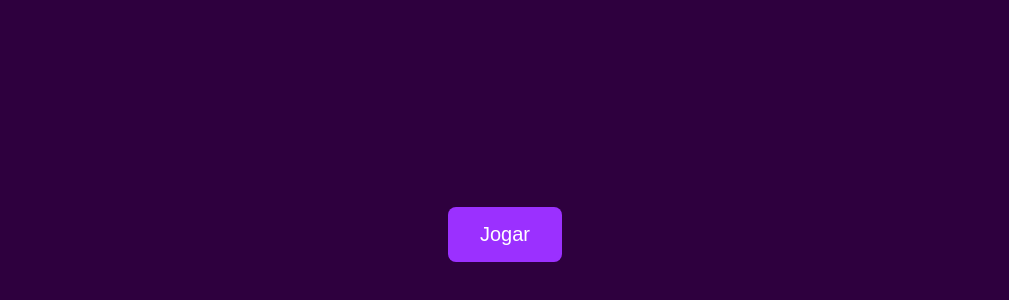
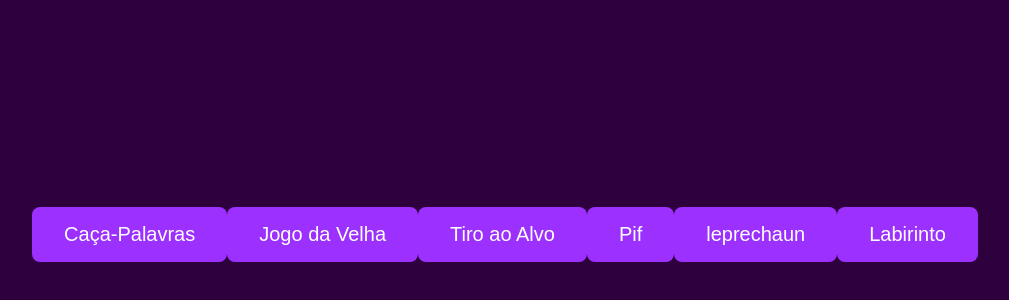
Before and after one commit to saturnomaewou/ca-a-palavras-linguagem-de-programa-o, a plain HTML site: page jg.html in a window 1280 px wide. Shown: the part 166-466 px from the top of the page, without its empty margins (135-1144 px from the left). Drawn offline with Linux system fonts and the light colour scheme.

Commit message:
Update jg.html

```diff
--- a/jg.html
+++ b/jg.html
@@ -35,10 +35,34 @@
   <button
     class="btn-jogar"
     onclick="window.location.href='game.html'"
-  >
-    Jogar
+  > Caça-Palavras
+  </button>
+  <button
+    class="btn-jogar"
+    onclick="window.location.href='jgvl.html'"
+  > Jogo da Velha
+  </button>
+  <button
+    class="btn-jogar"
+    onclick="window.location.href='tiro.html'"
+  > Tiro ao Alvo
   </button>
 
+  <button
+    class="btn-jogar"
+    onclick="window.location.href='pif.html'"
+  > Pif
+  </button>
+ <button
+    class="btn-jogar"
+    onclick="window.location.href='ouro.html'"
+  > leprechaun
+  </button>
+   <button
+    class="btn-jogar"
+    onclick="window.location.href='ouro.html'"
+  > Labirinto
+  </button>
   <!-- Insira seu canvas ou scripts de jogo aqui -->
 </body>
 </html>
```
